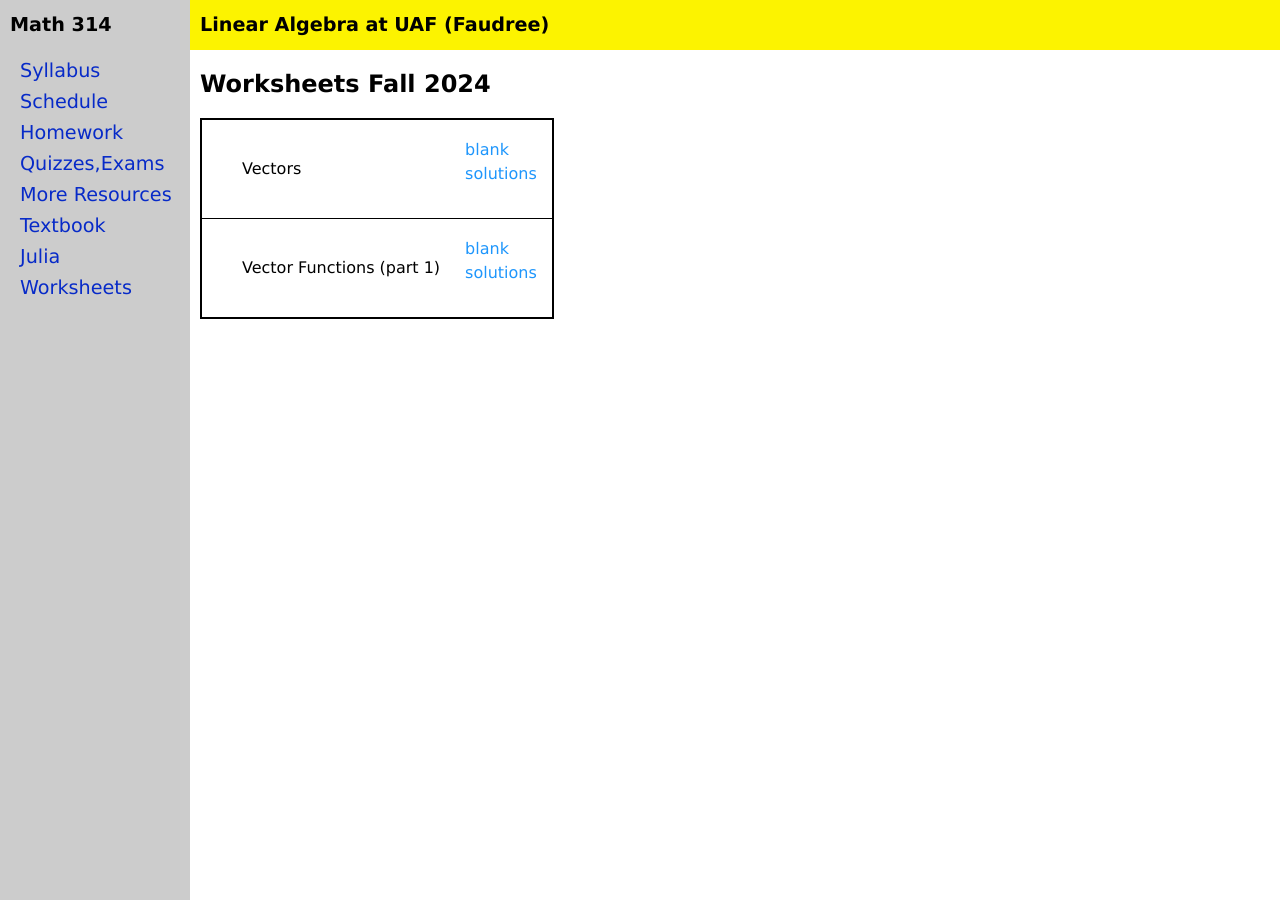
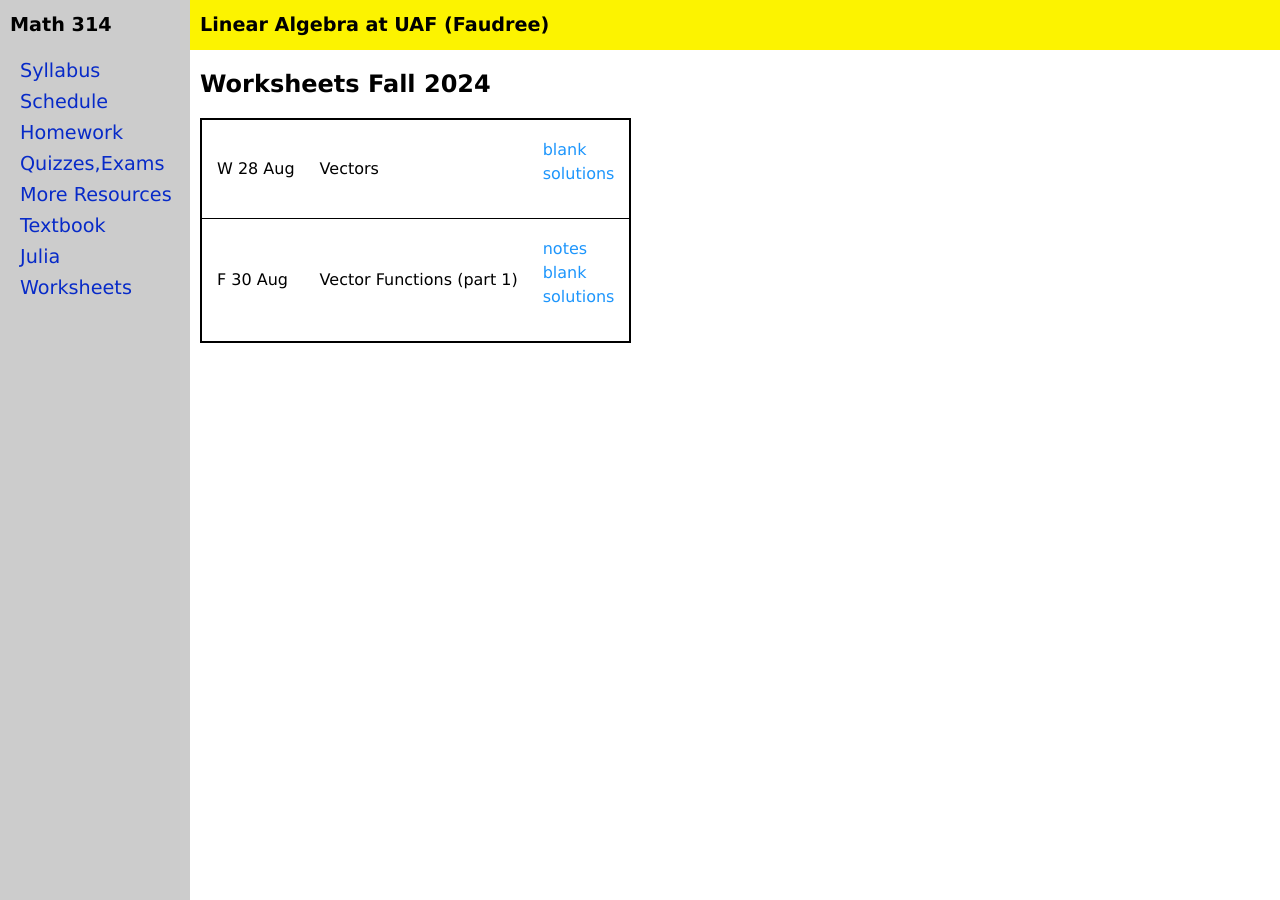
Before and after one commit to jrfaudree/LA, a Jekyll site: the page built from worksheets.md, in a window 1280 px wide. Built offline with Jekyll 4.4.1, drawn with Linux system fonts in a browser that asks for light colours.

Commit message:
Update worksheets.yml

```diff
--- a/_data/worksheets.yml
+++ b/_data/worksheets.yml
@@ -1,9 +1,12 @@
 semester: Fall 2024
 home: assets/worksheets
 worksheets:
-- name: Vectors
+- date: W 28 Aug
+  name: Vectors
   blank: M314_ch1.pdf
   solutions: M314_ch1-s.pdf
-- name: Vector Functions (part 1)
+- date: F 30 Aug
+  name: Vector Functions (part 1)
+  notes: Fri-30-aug.pdf
   blank: M314_ch2a.pdf
   solutions: M314_ch2a-s.pdf
```
